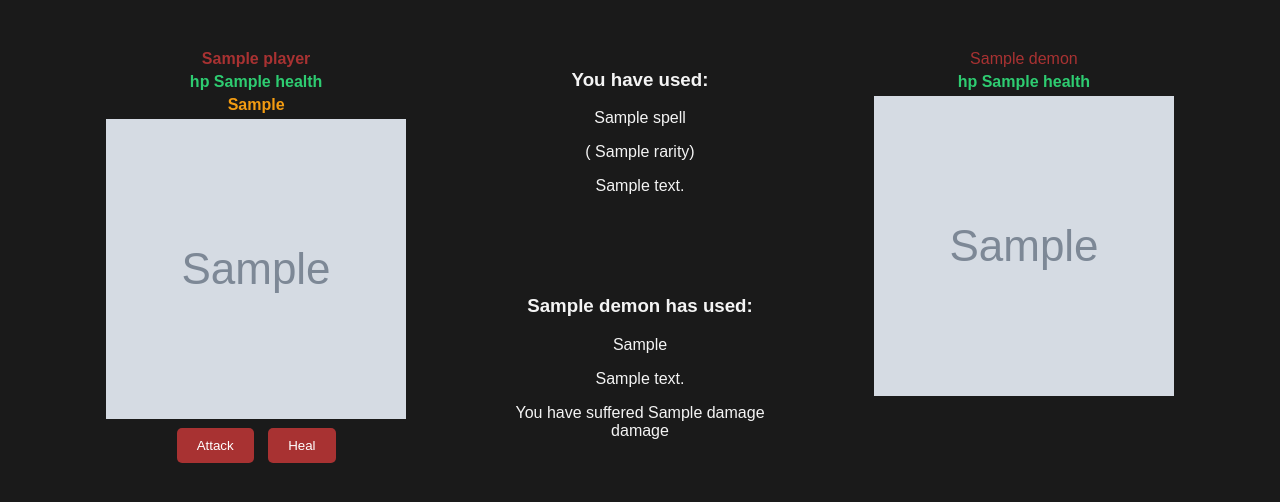
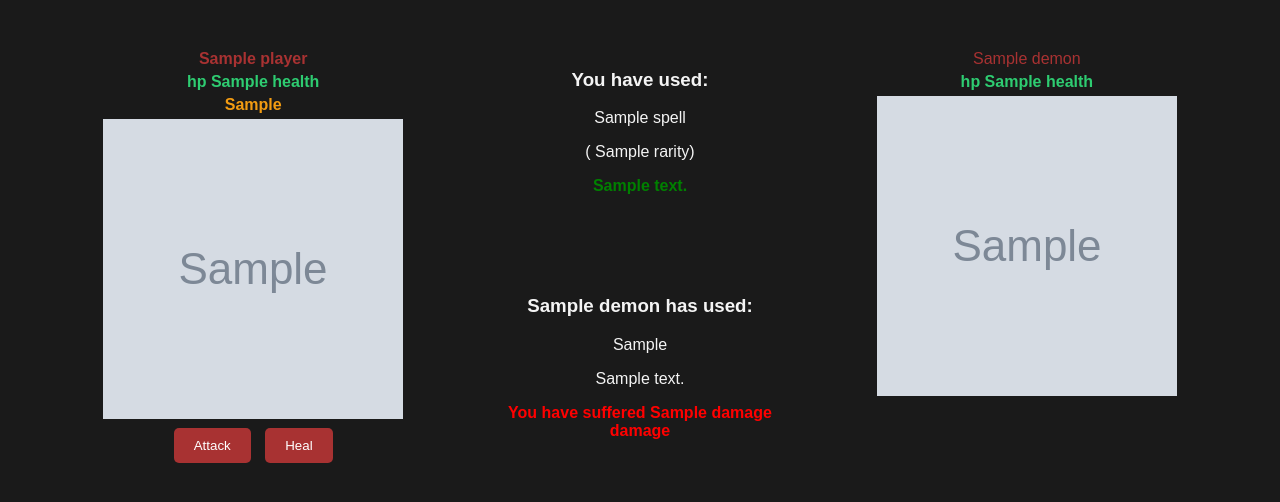
Before and after one commit to Royr9/EOQ-3, a Flask app: template templates/fight.html in a window 1280 px wide. Shown: the top 502 px of the page. Run offline with Flask 3, Linux system fonts and the light colour scheme; the template is opened without the code that fills it: most values are stand-ins (such as "Sample title", 1, 10 or a date in 2020); grey boxes marked "Sample" are stand-in pictures.

Commit message:
added hebrew demon attack

```diff
--- a/game_objects/demon.py
+++ b/game_objects/demon.py
@@ -40,7 +40,7 @@ class Frank(Demon):
     def attack(self):
         while True:
             attack = random.choice(list(attacks.items()))
-            if attack[1]["Damage"] >= 30 and attack[1]["Damage"] <= 35:
+            if attack[1]["Damage"] >= 30 and attack[1]["Damage"] <= 40:
                 break
         return attack
 
@@ -112,7 +112,7 @@ class Olivier(Demon):
     def attack(self):
         while True:
             attack = random.choice(list(attacks.items()))
-            if attack[1]["Damage"] >= 25 and attack[1]["Damage"] <= 30:
+            if attack[1]["Damage"] >= 15 and attack[1]["Damage"] <= 40:
                 break
         return attack
 
--- a/game_objects/demon_attacks.py
+++ b/game_objects/demon_attacks.py
@@ -110,5 +110,9 @@ attacks = {
     "Premature Optimization Slam": {
         "Message": "Oh, you optimized before even knowing if it worked? Risky.",
         "Damage": 26
+    },
+    "A curse from god": {
+        "Message": "וַיֹּאמֶר יְהֹוָה אֱלֹהִים אֶל הַנָּחָשׁ כִּי עָשִׂיתָ זֹּאת אָרוּר אַתָּה מִכָּל הַבְּהֵמָה וּמִכֹּל חַיַּת הַשָּׂדֶה עַל גְּחֹנְךָ תֵלֵךְ וְעָפָר תֹּאכַל כָּל יְמֵי חַיֶּיךָ",
+        "Damage": 40
     }
 }
--- a/static/fight-style.css
+++ b/static/fight-style.css
@@ -99,3 +99,8 @@ input {
 .demon_action {
     margin-top: 100px;
 }
+
+
+.action_description{
+    font-weight: bolder;
+}
--- a/templates/fight.html
+++ b/templates/fight.html
@@ -32,7 +32,7 @@
                 {% if spell %}
                     <p class="spell">{{ spell.name }}</p><span>( {{ spell.rarity }})</span>
                 {% endif %}
-                <p>{{ action_description }}</p>
+                <p style="color: green;" class="action_description">{{ action_description }}</p>
             </div>
         {% endif %}
 
@@ -42,7 +42,7 @@
             <!-- description -->
             <p>{{ demon_attack[0] }}</p>
             <p>{{ demon_attack[1]["Message"] }}</p>
-            <p>You have suffered {{ demon_attack[1]["Damage"] }} damage</p>
+            <p style="color: red;" class="action_description">You have suffered {{ demon_attack[1]["Damage"] }} damage</p>
         </div>
         {% endif %}
     </div>
```
Also changed, not shown: todo.txt (line endings or trailing spaces).
